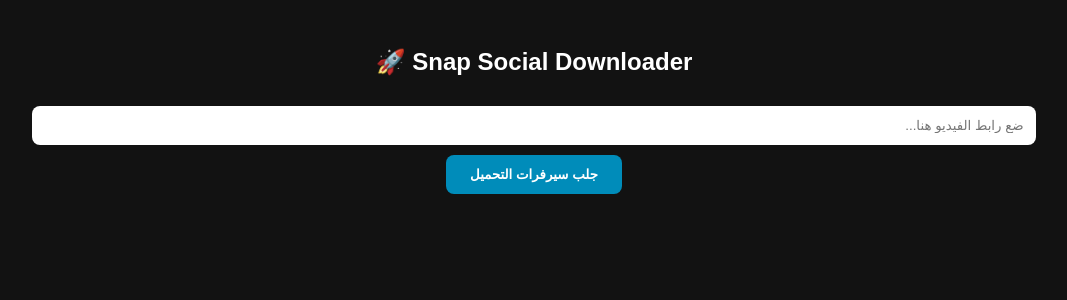
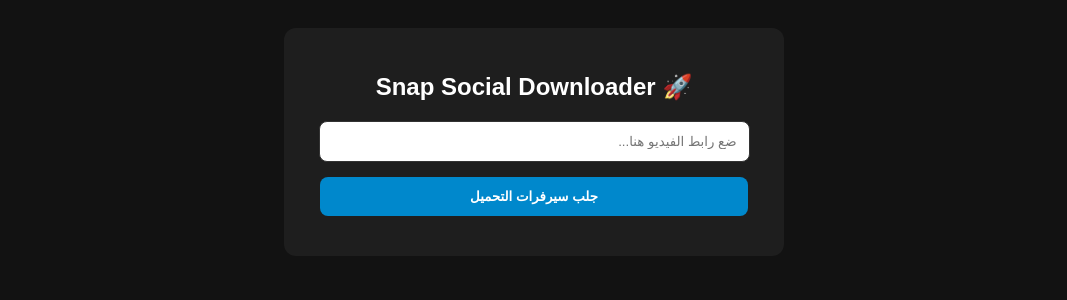
Before and after one commit to aboda2025ayman2025-coder/snap-social-backend, a Flask app: page / in a window 1280 px wide. Shown: the top 300 px of the page, without its empty margins (106-1173 px from the left). Run offline with Flask 3, Linux system fonts and the light colour scheme.

Commit message:
Update index.html

```diff
--- a/templates/index.html
+++ b/templates/index.html
@@ -3,67 +3,63 @@
 <head>
     <meta charset="UTF-8">
     <meta name="viewport" content="width=device-width, initial-scale=1.0">
-    <title>Snap Social</title>
+    <title>Snap Social Downloader</title>
     <style>
-        body { font-family: sans-serif; background-color: #121212; color: white; text-align: center; padding: 20px; }
-        input { width: 80%; padding: 12px; margin: 10px 0; border-radius: 8px; border: none; }
-        button { padding: 12px 24px; background-color: #008cba; color: white; border: none; border-radius: 8px; font-weight: bold; cursor: pointer; }
-        .card { background: #1e1e1e; margin: 15px auto; padding: 15px; border-radius: 10px; max-width: 400px; }
-        .dl-btn { display: inline-block; padding: 8px 16px; background-color: #4CAF50; color: white; text-decoration: none; border-radius: 5px; margin-top: 5px; }
+        body { font-family: sans-serif; background: #121212; color: #fff; text-align: center; padding: 20px; }
+        .card { max-width: 450px; margin: auto; background: #1e1e1e; padding: 25px; border-radius: 12px; }
+        input { width: 90%; padding: 12px; border-radius: 8px; border: 1px solid #333; margin-bottom: 15px; }
+        button { width: 95%; padding: 12px; border-radius: 8px; border: none; background: #0088cc; color: #fff; font-weight: bold; cursor: pointer; }
+        #status { margin-top: 15px; font-weight: bold; }
+        .download-btn { display: inline-block; margin-top: 15px; padding: 12px 25px; background: #28a745; color: white; text-decoration: none; border-radius: 8px; font-weight: bold; }
     </style>
 </head>
 <body>
-
-    <h2>Snap Social Downloader 🚀</h2>
-    <input type="text" id="videoUrl" placeholder="ضع رابط الفيديو هنا...">
-    <br>
-    <button onclick="processVideo()" id="btnText">جلب سيرفرات التحميل</button>
-
-    <div id="result"></div>
+    <div class="card">
+        <h2>🚀 Snap Social Downloader</h2>
+        <input type="text" id="videoUrl" placeholder="ضع رابط الفيديو هنا...">
+        <button onclick="downloadVideo()">جلب سيرفرات التحميل</button>
+        <div id="status"></div>
+        <div id="result"></div>
+    </div>
 
     <script>
-        async function processVideo() {
-            const url = document.getElementById('videoUrl').value;
-            const resultDiv = document.getElementById('result');
-            const btn = document.getElementById('btnText');
+        async function downloadVideo() {
+            const urlInput = document.getElementById('videoUrl').value.trim();
+            const status = document.getElementById('status');
+            const result = document.getElementById('result');
 
-            if (!url) { alert('من فضلك ادخل الرابط'); return; }
+            status.innerHTML = "جاري الاتصال بالسيرفر...";
+            result.innerHTML = "";
 
-            btn.innerText = 'جاري المعالجة... ⏳';
-            resultDiv.innerHTML = '';
+            if (!urlInput) {
+                status.innerHTML = "<span style='color:red;'>يرجى وضع رابط!</span>";
+                return;
+            }
 
             try {
-                const response = await fetch('/extract', {
-                    method: 'POST',
-                    headers: { 'Content-Type': 'application/json' },
-                    body: JSON.stringify({ url: url })
+                // الاتصال بـ Cobalt مباشرة من جهازك
+                const response = await fetch("https://co.wuk.sh/api/json", {
+                    method: "POST",
+                    headers: {
+                        "Accept": "application/json",
+                        "Content-Type": "application/json"
+                    },
+                    body: JSON.stringify({ url: urlInput, vQuality: "720" })
                 });
 
                 const data = await response.json();
-                btn.innerText = 'جلب سيرفرات التحميل';
 
-                if (data.error) {
-                    resultDiv.innerHTML = `<p style="color:red">${data.error}</p>`;
-                    return;
+                if (data.url) {
+                    status.innerHTML = "<span style='color:green;'>تم تجهيز الفيديو بنجاح!</span>";
+                    result.innerHTML = `<a href="${data.url}" target="_blank" class="download-btn">تحميل الفيديو (MP4) 📥</a>`;
+                } else {
+                    throw new Error("سيرفر احتياطي");
                 }
-
-                let html = `<div class="card">
-                    <h3>${data.title}</h3>
-                    <img src="${data.thumbnail}" width="100%" style="border-radius:8px;">
-                    <h4>سيرفرات التحميل المباشرة:</h4>`;
-
-                data.formats.forEach(f => {
-                    html += `<p>${f.quality} (${f.ext})
-                        <a href="${f.url}" download target="_blank" class="dl-btn">تحميل مباشر 📥</a>
-                    </p>`;
-                });
-
-                html += `</div>`;
-                resultDiv.innerHTML = html;
-
             } catch (err) {
-                btn.innerText = 'جلب سيرفرات التحميل';
-                resultDiv.innerHTML = '<p style="color:red">حدث خطأ في الاتصال بالباك إند</p>';
+                // سيرفر احتياطي سريع مباشرة في حالة تعثر الأول
+                status.innerHTML = "جاري التحويل لسيرفر الاحتياط المباشر...";
+                window.open(`https://cobalt.tools/#${encodeURIComponent(urlInput)}`, '_blank');
+                status.innerHTML = "<span style='color:green;'>تم توجيهك لصفحة التحميل المباشرة!</span>";
             }
         }
     </script>
```
